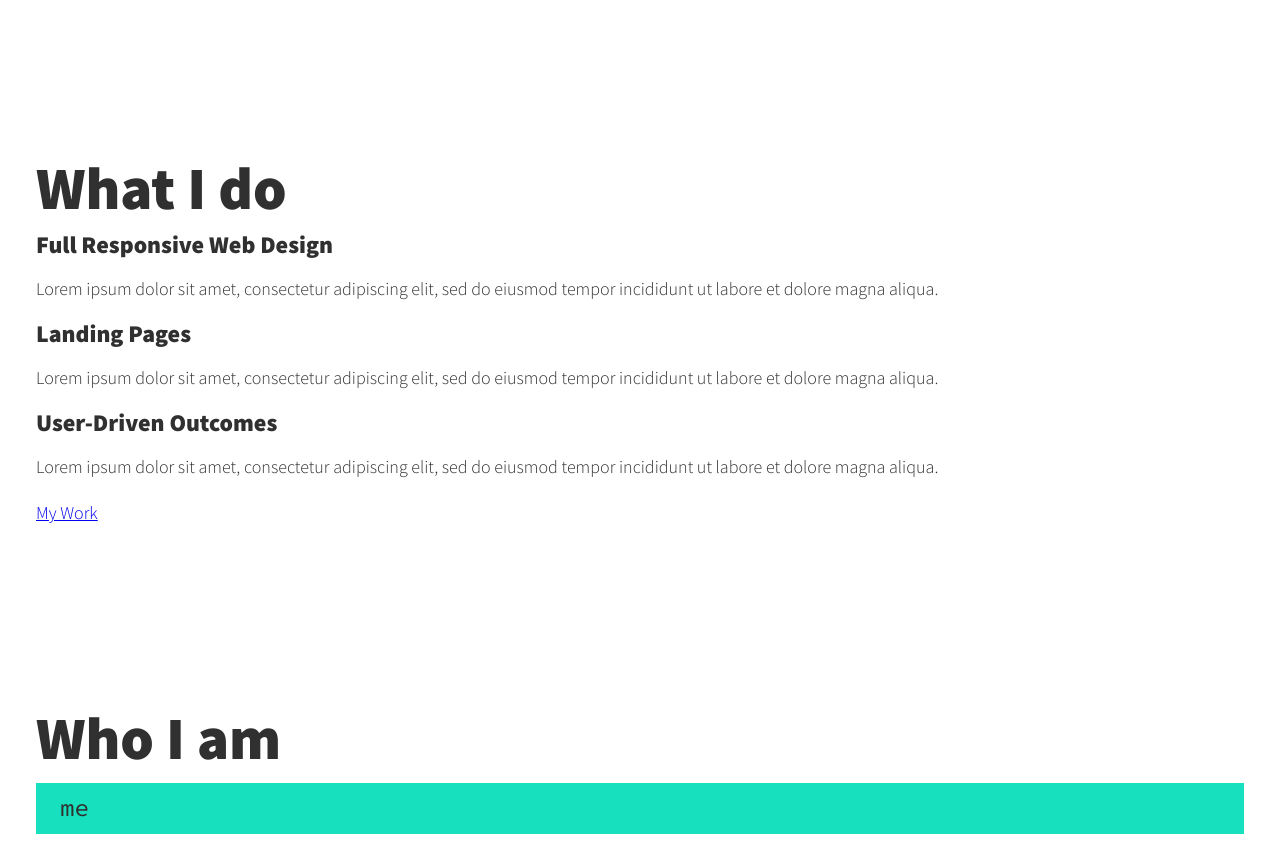
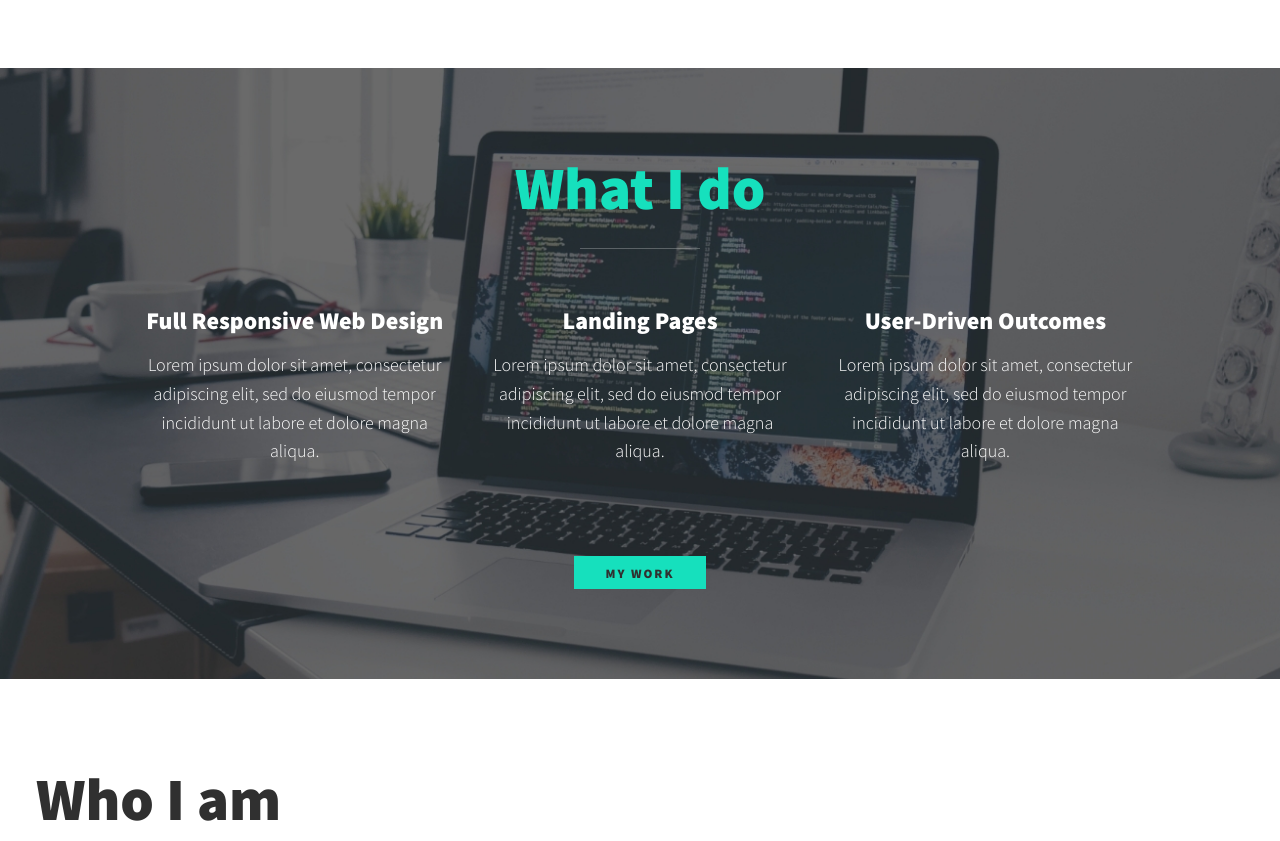
Before and after one commit to Youkwhan/portfolio, a plain HTML site: page index.html in a window 1280 px wide. Shown: the part 612-1453 px from the top of the page. Drawn offline with nearby package versions, Linux system fonts and the light colour scheme.

Commit message:
css service section

```diff
--- a/css/style.css
+++ b/css/style.css
@@ -59,6 +59,31 @@ img {
 
 strong {
 	font-weight: var(--fw-bold);
+}
+
+:focus {
+	outline: 3px solid var(--clr-accent);
+	outline-offset: 3px;
+}
+
+/* Buttons */
+
+.btn {
+	display: inline-block;
+	padding: 0.5em 2.5em;
+	background: var(--clr-accent);
+	color: var(--clr-dark);
+	text-decoration: none;
+	cursor: pointer;
+	font-size: 0.8rem;
+	text-transform: uppercase;
+	letter-spacing: 2px;
+	font-weight: var(--fw-bold);
+	transition: transform 200ms ease-in-out;
+}
+
+.btn:hover {
+	transform: scale(1.1);
 }
 
 /* Typography */
@@ -158,3 +183,50 @@ nav {
 		width: calc(100% + 1.5em);
 	}
 }
+
+/* expierence section */
+.my-services {
+	background-color: var(--clr-dark);
+	background-image: url(../images/services-bg.jpg);
+	background-size: cover;
+	/* background-blend-mode: multiply; */
+	color: var(--clr-light);
+	text-align: center;
+}
+
+.section__title--services {
+	color: var(--clr-accent);
+	position: relative;
+}
+
+.section__title--services::after {
+	content: "";
+	display: block;
+	width: 2em;
+	height: 1px;
+	margin: 0.5em auto 1em;
+	background: var(--clr-light);
+	opacity: 0.25;
+}
+
+.services {
+	margin-bottom: 4em;
+}
+
+.service {
+	max-width: 500px;
+	margin: 0 auto;
+}
+
+@media (min-width: 800px) {
+	.services {
+		display: flex;
+		max-width: 1000px;
+		margin-left: auto;
+		margin-right: auto;
+	}
+
+	.service + .service {
+		margin-left: 2em;
+	}
+}
```
Also changed, not shown: images/services-bg.jpg (added).
